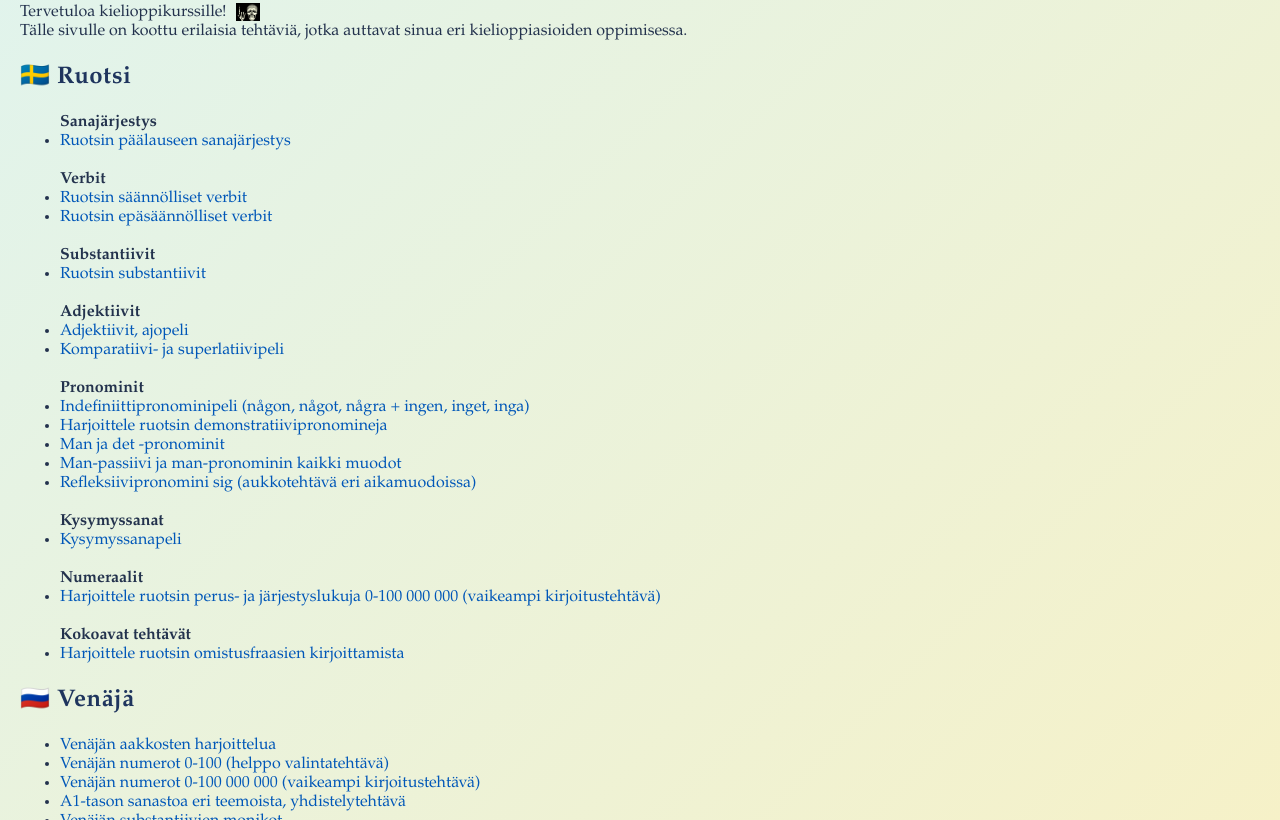
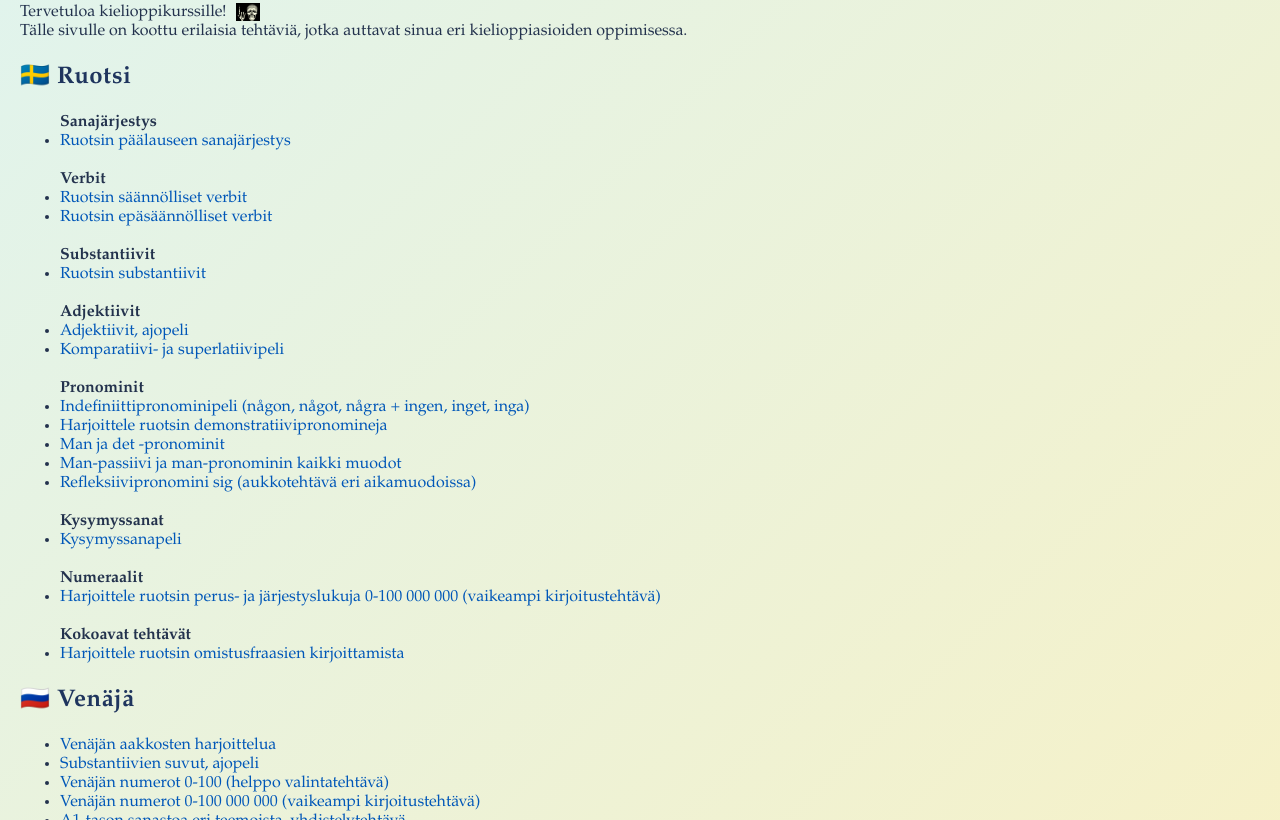
Before and after one commit to kielioppikurssi/kielioppikurssi, a plain HTML site: page index.html in a window 1280 px wide. Shown: the part 132-952 px from the top of the page. Drawn offline with Linux system fonts and the light colour scheme.

Commit message:
Add link to venaja_suvut.html in index.html

```diff
--- a/index.html
+++ b/index.html
@@ -188,6 +188,12 @@ Tälle sivulle on koottu erilaisia tehtäviä, jotka auttavat sinua eri kieliopp
         </a>
        </li>
 
+           <li>
+        <a href="venaja_suvut.html">
+            Substantiivien suvut, ajopeli
+        </a>
+       </li>
+
         <li>
         <a href="venajan_numeropulma.html">
             Venäjän numerot 0-100 (helppo valintatehtävä)
```
